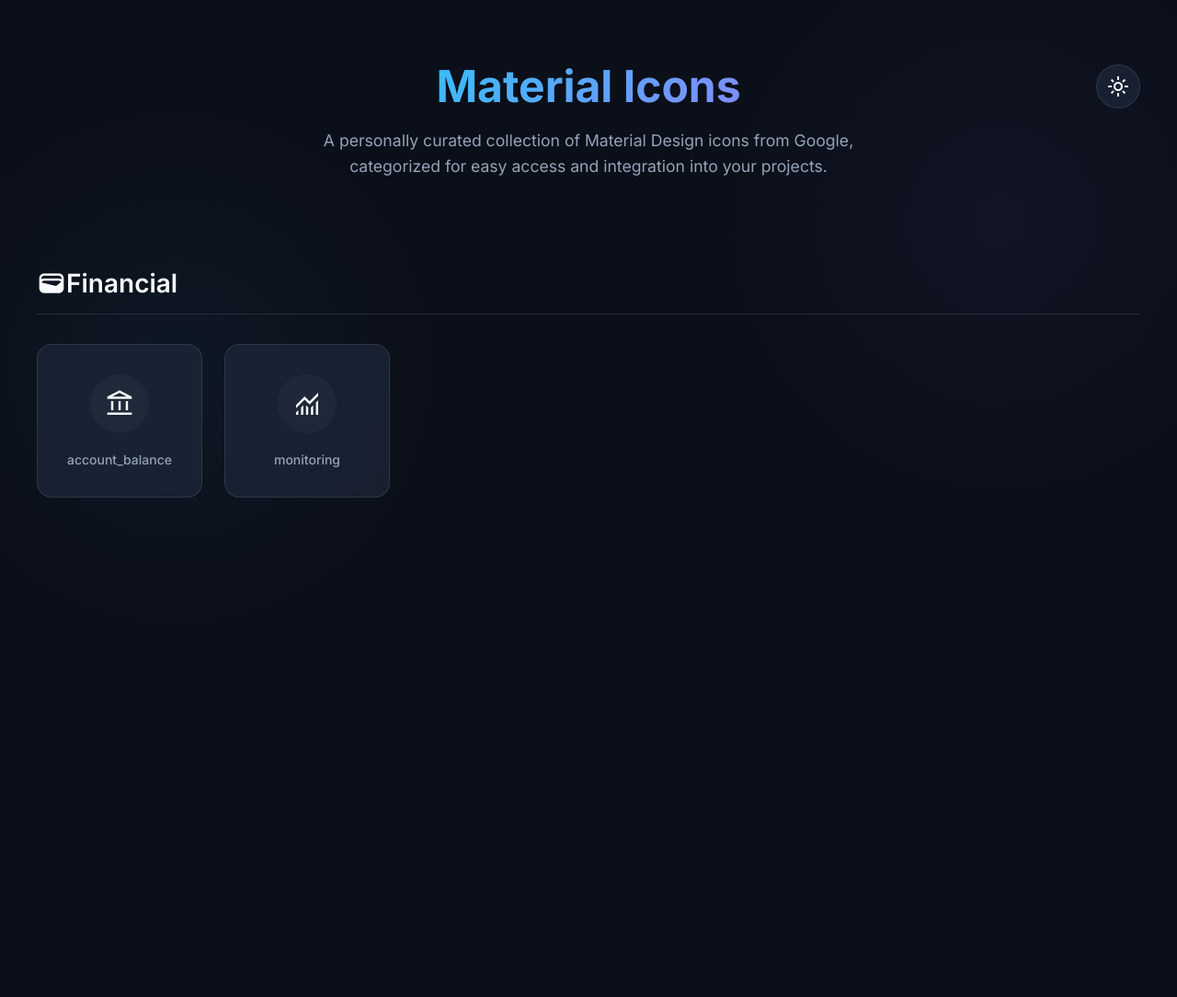
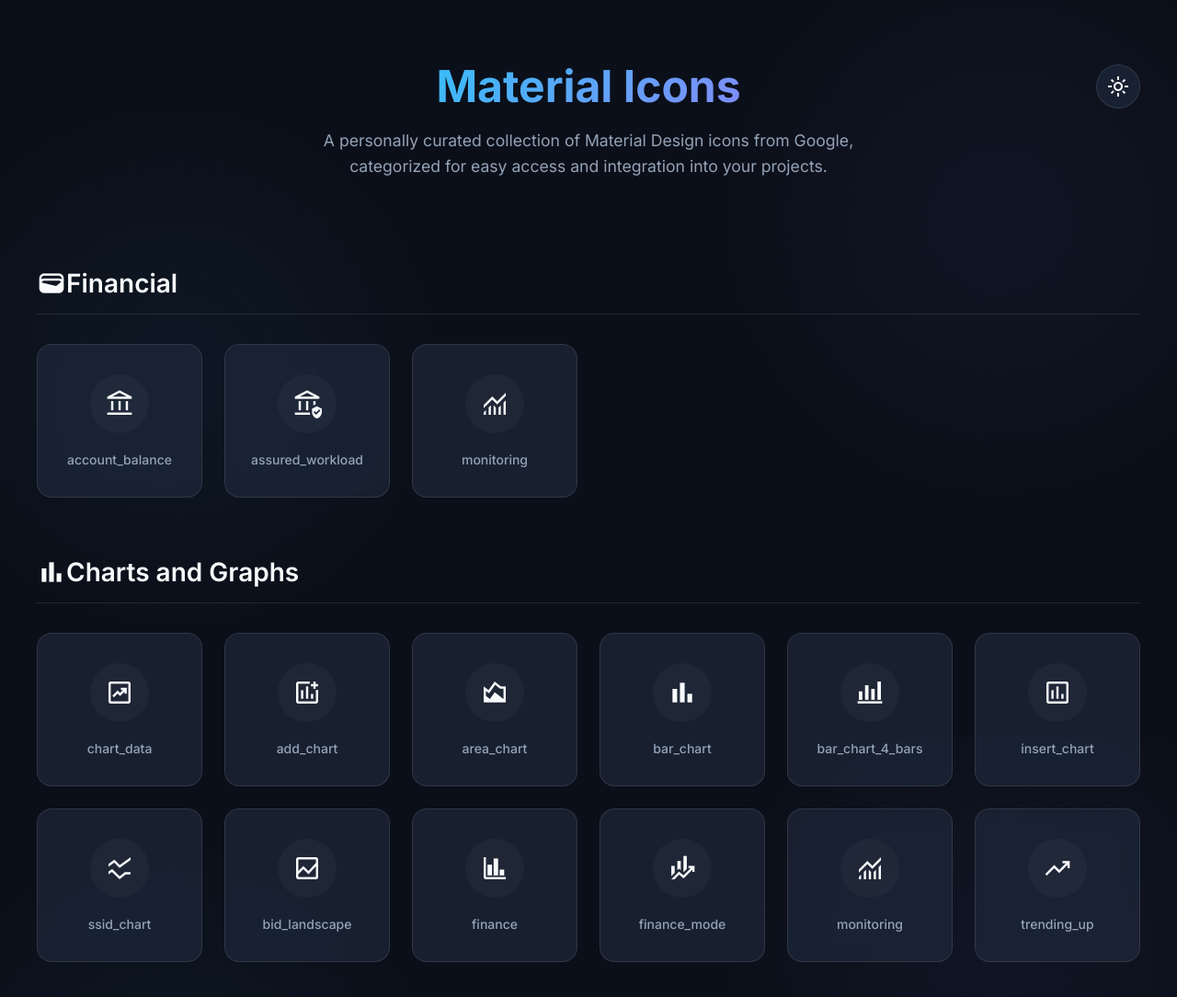
Before and after one commit to KevanMacGee/material-design-icons-demo, a plain HTML site: page index.html in a window 1280 px wide. Shown: the whole page at 92% size. Before the commit the page ends 800 px from the top, so only its background shows below. Drawn offline with nearby package versions, Linux system fonts and the light colour scheme.

Commit message:
Adding chart icons

```diff
--- a/index.html
+++ b/index.html
@@ -38,12 +38,126 @@
                         <span class="icon-name">account_balance</span>
                     </div>
 
+                    <!-- Assured Workload Icon -->
+                    <div class="icon-card" title="assured_workload">
+                        <div class="icon-wrapper">
+                            <span class="material-symbols-outlined">assured_workload</span>
+                        </div>
+                        <span class="icon-name">assured_workload</span>
+                    </div>
+
                     <!-- Monitoring Icon -->
                     <div class="icon-card" title="monitoring">
                         <div class="icon-wrapper">
                             <span class="material-symbols-outlined">monitoring</span>
                         </div>
                         <span class="icon-name">monitoring</span>
+                    </div>
+                </div>
+            </section>
+
+            <!-- Charts and Graphs Category -->
+            <section class="category">
+                <div class="category-header">
+                    <span class="material-symbols-outlined" style="font-size: 2rem;">bar_chart</span>
+                    <h2 class="category-title">Charts and Graphs</h2>
+                </div>
+
+                <div class="icon-grid">
+                    <!-- Chart Data Icon -->
+                    <div class="icon-card" title="chart_data">
+                        <div class="icon-wrapper">
+                            <span class="material-symbols-outlined">chart_data</span>
+                        </div>
+                        <span class="icon-name">chart_data</span>
+                    </div>
+
+                    <!-- Add Chart Icon -->
+                    <div class="icon-card" title="add_chart">
+                        <div class="icon-wrapper">
+                            <span class="material-symbols-outlined">add_chart</span>
+                        </div>
+                        <span class="icon-name">add_chart</span>
+                    </div>
+
+                    <!-- Area Chart Icon -->
+                    <div class="icon-card" title="area_chart">
+                        <div class="icon-wrapper">
+                            <span class="material-symbols-outlined">area_chart</span>
+                        </div>
+                        <span class="icon-name">area_chart</span>
+                    </div>
+
+                    <!-- Bar Chart Icon -->
+                    <div class="icon-card" title="bar_chart">
+                        <div class="icon-wrapper">
+                            <span class="material-symbols-outlined">bar_chart</span>
+                        </div>
+                        <span class="icon-name">bar_chart</span>
+                    </div>
+
+                    <!-- Bar Chart 4 Bars Icon -->
+                    <div class="icon-card" title="bar_chart_4_bars">
+                        <div class="icon-wrapper">
+                            <span class="material-symbols-outlined">bar_chart_4_bars</span>
+                        </div>
+                        <span class="icon-name">bar_chart_4_bars</span>
+                    </div>
+
+                    <!-- Insert Chart Icon -->
+                    <div class="icon-card" title="insert_chart">
+                        <div class="icon-wrapper">
+                            <span class="material-symbols-outlined">insert_chart</span>
+                        </div>
+                        <span class="icon-name">insert_chart</span>
+                    </div>
+
+                    <!-- Ssid Chart Icon -->
+                    <div class="icon-card" title="ssid_chart">
+                        <div class="icon-wrapper">
+                            <span class="material-symbols-outlined">ssid_chart</span>
+                        </div>
+                        <span class="icon-name">ssid_chart</span>
+                    </div>
+
+                    <!-- Bid Landscape Icon -->
+                    <div class="icon-card" title="bid_landscape">
+                        <div class="icon-wrapper">
+                            <span class="material-symbols-outlined">bid_landscape</span>
+                        </div>
+                        <span class="icon-name">bid_landscape</span>
+                    </div>
+
+                    <!-- Finance Icon -->
+                    <div class="icon-card" title="finance">
+                        <div class="icon-wrapper">
+                            <span class="material-symbols-outlined">finance</span>
+                        </div>
+                        <span class="icon-name">finance</span>
+                    </div>
+
+                    <!-- Finance Mode Icon -->
+                    <div class="icon-card" title="finance_mode">
+                        <div class="icon-wrapper">
+                            <span class="material-symbols-outlined">finance_mode</span>
+                        </div>
+                        <span class="icon-name">finance_mode</span>
+                    </div>
+
+                    <!-- Monitoring Icon -->
+                    <div class="icon-card" title="monitoring">
+                        <div class="icon-wrapper">
+                            <span class="material-symbols-outlined">monitoring</span>
+                        </div>
+                        <span class="icon-name">monitoring</span>
+                    </div>
+
+                    <!-- Trending Up Icon -->
+                    <div class="icon-card" title="trending_up">
+                        <div class="icon-wrapper">
+                            <span class="material-symbols-outlined">trending_up</span>
+                        </div>
+                        <span class="icon-name">trending_up</span>
                     </div>
                 </div>
             </section>
```
